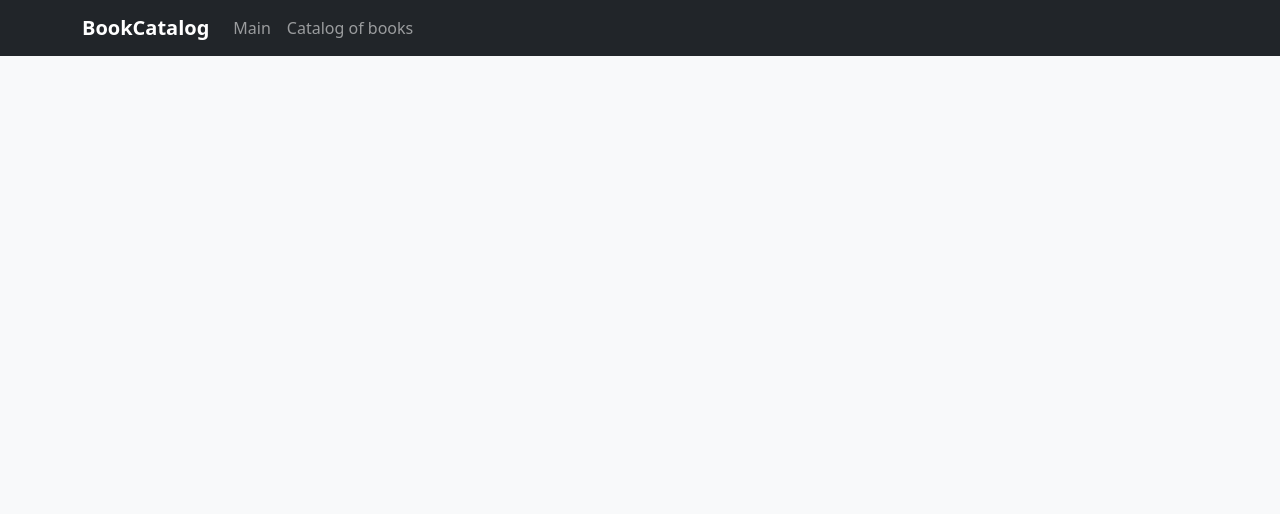
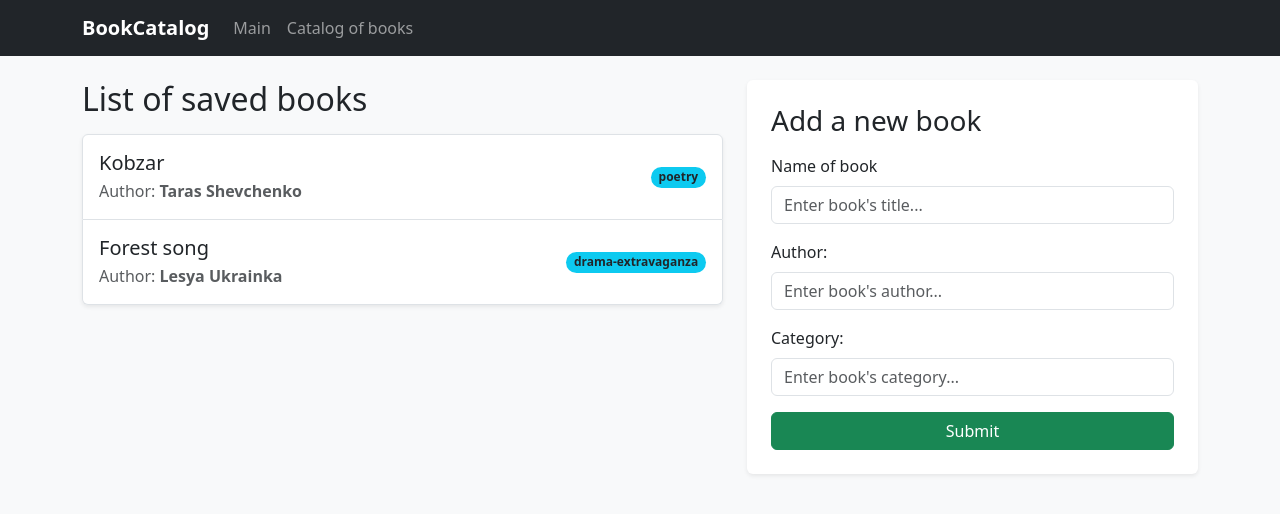
Before and after one commit to kiyalum/Homework6, a Flask app: page /books in a window 1280 px wide. Shown: the top 514 px of the page. Run offline with Flask 3, Linux system fonts and the light colour scheme.

Commit message:
Add items.html

```diff
--- a/app.py
+++ b/app.py
@@ -2,6 +2,11 @@ from flask import Flask, render_template, request, redirect, url_for
 
 
 app = Flask(__name__)
+
+books = [
+    {"title": "Kobzar", "author": "Taras Shevchenko", "category": "poetry"},
+    {"title": "Forest song", "author": "Lesya Ukrainka", "category": "drama-extravaganza"}
+]
 
 
 @app.route("/")
@@ -11,7 +16,19 @@ def index():
 
 @app.route("/books")
 def show_books():
-    return render_template("items.html")
+    return render_template("items.html", books=books)
+
+
+@app.route("/add_book", methods=["POST"])
+def add_book():
+    title = request.form.get("title")
+    author = request.form.get("author")
+    category = request.form.get("category", "Загальне")
+
+    if title and author:
+        books.append({"title": title, "author": author, "category": category})
+
+    return redirect(url_for("show_books"))
 
 
 if __name__ == "__main__":
--- a/templates/items.html
+++ b/templates/items.html
@@ -2,4 +2,48 @@
 
 {% block title %}Catalog of books{% endblock %}
 
-{% block content %}{% endblock %}
+{% block content %}
+<div class="row g-4">
+    <div class="col-md-7">
+        <h2 class="mb-3">List of saved books</h2>
+        <div class="list-group shadow-sm">
+            {% for book in books %}
+                <div class="list-group-item list-group-item-action d-flex justify-content-between align-items-center p-3">
+                    <div>
+                        <h5 class="mb-1 text-dark">{{ book.title }}</h5>
+                        <p class="mb-0 text-muted">Author: <strong>{{ book.author }}</strong></p>
+                    </div>
+                    <span class="badge bg-info text-dark rounded-pill">{{ book.category }}</span>
+                </div>
+            {% else %}
+                <div class="list-group-item text-center py-4 text-muted">
+                    There are no books in the catalog yet.
+                </div>
+            {% endfor %}
+        </div>
+    </div>
+
+    <div class="col-md-5">
+        <div class="card shadow-sm border-0">
+            <div class="card-body p-4">
+                <h3 class="card-title mb-3">Add a new book</h3>
+                <form action="{{ url_for('add_book') }}" method="POST">
+                    <div class="mb-3">
+                        <label for="title" class="form-label">Name of book</label>
+                        <input type="text" class="form-control" id="title" name="title" placeholder="Enter book's title..." required>
+                    </div>
+                    <div class="mb-3">
+                        <label for="author" class="form-label">Author:</label>
+                        <input type="text" class="form-control" id="author" name="author" placeholder="Enter book's author..." required>
+                    </div>
+                    <div class="mb-3">
+                        <label for="category" class="form-label">Category:</label>
+                        <input type="text" class="form-control" id="category" name="category" placeholder="Enter book's category...">
+                    </div>
+                    <button type="submit" class="btn btn-success w-100">Submit</button>
+                </form>
+            </div>
+        </div>
+    </div>
+</div>
+{% endblock %}
```
